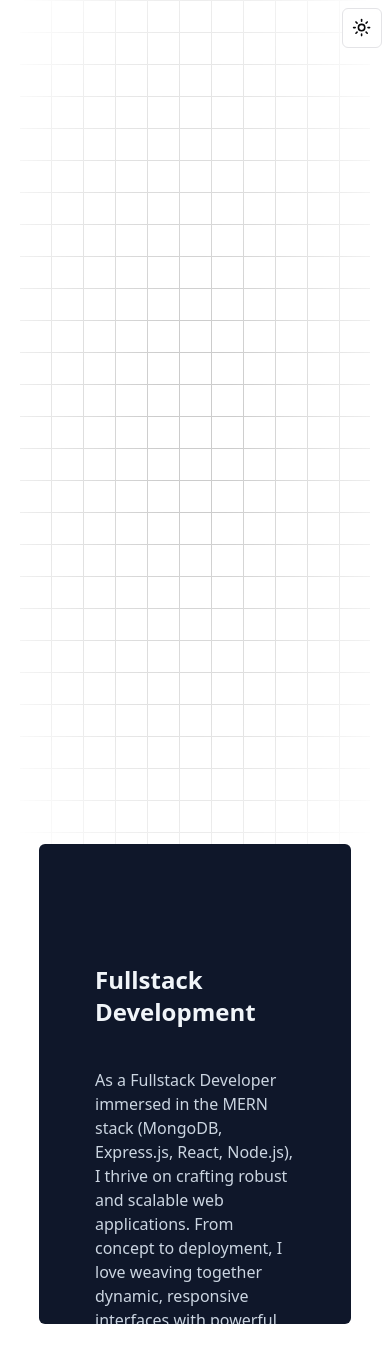
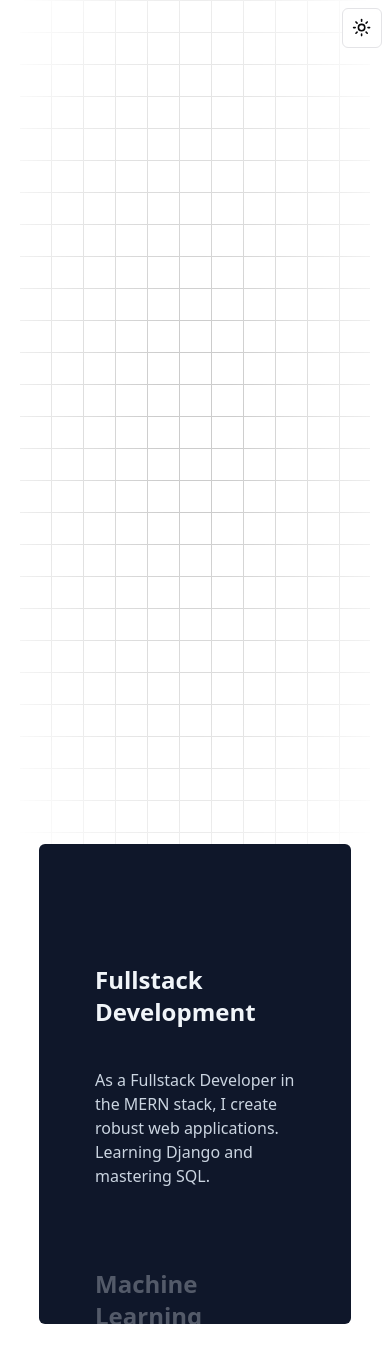
Before and after one commit to DarkmodeWorking/portfolio-lol, a Next.js app: page / in a window 390 px wide. Shown: the top 1362 px of the page. Built offline with nearby package versions, Linux system fonts and the light colour scheme.

Commit message:
made the sticky scroll compent responsive to render different content according to screensize

```diff
--- a/components/StickyScroll.tsx
+++ b/components/StickyScroll.tsx
@@ -1,5 +1,5 @@
 "use client";
-import React from "react";
+import React, { useState, useEffect } from "react";
 import { StickyScroll } from "./ui/sticky-scroll-reveal";
 import Image from "next/image";
 
@@ -88,10 +88,104 @@ description: "As a Fullstack Developer immersed in the MERN stack (MongoDB, Expr
     ),
   },
 ];
+
+const mobileContent = [
+  {
+    title: "Fullstack Development",
+    description: "As a Fullstack Developer in the MERN stack, I create robust web applications. Learning Django and mastering SQL.",
+    content: (
+      <div className="h-full w-full flex items-center justify-center text-white">
+        <Image
+          src="/fullstack.jpg"
+          width={300}
+          height={300}
+          className="h-full w-full object-cover"
+          priority={true}
+          alt="Full Stack Engineer"
+        />
+      </div>
+    ),
+  },
+  {
+    title: "Machine Learning Enthusiast",
+    description: "Exploring algorithms and model building. Learning TensorFlow, scikit-learn, NumPy, Pandas, Matplotlib, and PyTorch.",
+    content: (
+      <div className="h-full w-full flex items-center justify-center text-white">
+        <Image
+          src="/ml.jpg"
+          width={300}
+          height={300}
+          className="h-full w-full object-cover"
+          alt="Machine learning"
+        />
+      </div>
+    ),
+  },
+  {
+    title: "Version control",
+    description: "Skilled in Git for managing code changes and collaboration on GitHub and GitLab.",
+    content: (
+      <div className="h-full w-full flex items-center justify-center text-white">
+        <Image
+          src="/git.jpg"
+          width={300}
+          height={300}
+          className="h-full w-full object-cover"
+          alt="Git & GitHub"
+        />
+      </div>
+    ),
+  },
+  {
+    title: "Exploring IOS development with Swift",
+    description: "Learning iOS development, mastering Xcode, and creating seamless user experiences for Apple devices.",
+    content: (
+      <div className="h-full w-full flex items-center justify-center text-white">
+        <Image
+          src="/ios.jpg"
+          width={300}
+          height={300}
+          className="h-full w-full object-cover"
+          alt="Swift Developer"
+        />
+      </div>
+    ),
+  },
+  {
+    title: "Musician",
+    description: "Passionate musician playing guitar and ukulele, enhancing creativity and problem-solving skills.",
+    content: (
+      <div className="h-full w-full flex items-center justify-center text-white">
+        <Image
+          src="/music.jpg"
+          width={300}
+          height={300}
+          className="h-full w-full object-cover"
+          alt="Music is life"
+        />
+      </div>
+    ),
+  },
+];
+
+
 export function StickyScrollRevealDemo() {
+  const [isMobile, setIsMobile] = useState(false);
+
+  useEffect(() => {
+    const handleResize = () => {
+      setIsMobile(window.innerWidth <= 768); // Mobile view for screens <= 768px
+    };
+
+    window.addEventListener("resize", handleResize);
+    handleResize(); // Set initial value
+
+    return () => window.removeEventListener("resize", handleResize);
+  }, []);
+
   return (
-    <div className="sm:p-10 h-[90vh] w-[80vw]" >
-      <StickyScroll content={content} />
+    <div className="sm:p-10 h-[90vh] w-[80vw]">
+      <StickyScroll content={isMobile ? mobileContent : content} />
     </div>
   );
 }
```
